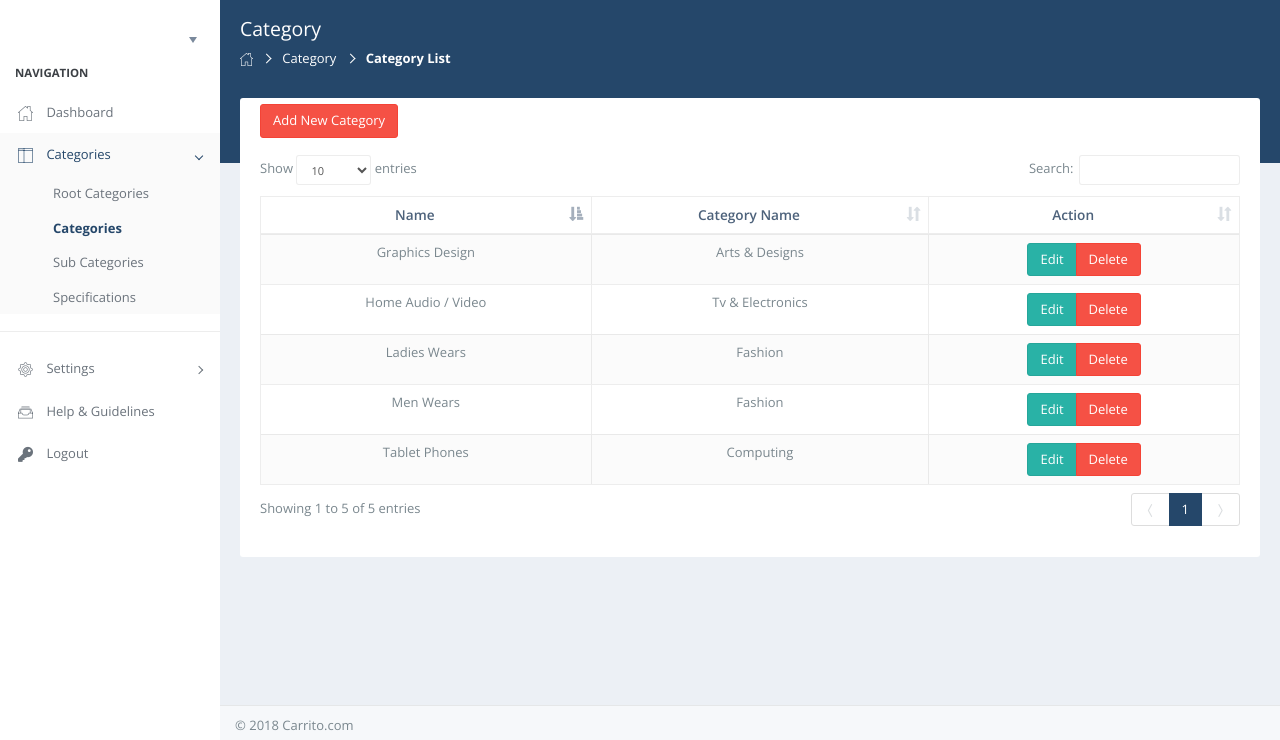
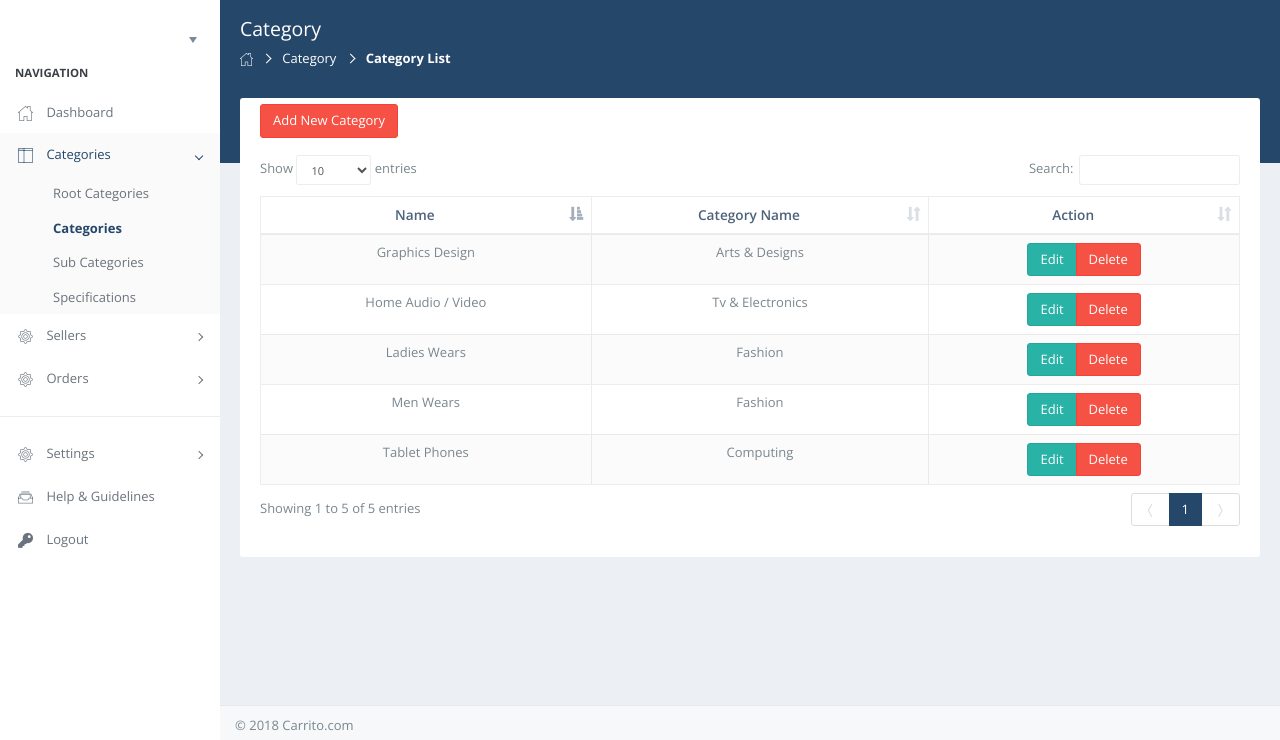
Before and after one commit to schoolvillephilip/admin, a CodeIgniter app: page /admin/index.php/categories/category in a window 1280 px wide. Shown: the part 60-800 px from the top of the page. Run offline with CodeIgniter, Linux system fonts and the light colour scheme; the visitor is signed in with stand-in values (Sample User, id 1); data comes from the database, SQL or seed files in the repository; data that the repository does not hold is empty; some libraries are stand-ins or nearby versions; some web fonts are replaced.

Commit message:
Menu for orders and sellers

```diff
--- a/application/views/templates/menu.php
+++ b/application/views/templates/menu.php
@@ -85,6 +85,40 @@
 							</ul>
 						</li>
 
+						<li class="<?php if ($pg_name == 'sellers') echo 'class="active-sub"' ?>">
+							<a href="#">
+								<i class="demo-pli-gear"></i>
+								<span class="menu-title">Sellers</span>
+								<i class="arrow"></i>
+							</a>
+
+							<!--Submenu-->
+							<ul class="collapse <?php if ($pg_name == 'sellers') echo 'in'; ?>">
+								<li <?php if ($sub_name == 'sellers_overview') echo 'class="active-link"' ?>><a
+										href="<?= base_url('sellers') ?>">Sellers Overview</a></li>
+								<li <?php if ($sub_name == 'manage_sellers') echo 'class="active-link"' ?>><a
+										href="<?= base_url('sellers/manage'); ?>">Manage Sellers</a></li>
+
+							</ul>
+						</li>
+
+						<li class="<?php if ($pg_name == 'orders') echo 'class="active-sub"' ?>">
+							<a href="#">
+								<i class="demo-pli-gear"></i>
+								<span class="menu-title">Orders</span>
+								<i class="arrow"></i>
+							</a>
+
+							<!--Submenu-->
+							<ul class="collapse <?php if ($pg_name == 'orders') echo 'in'; ?>">
+								<li <?php if ($sub_name == 'orders_overview') echo 'class="active-link"' ?>><a
+										href="<?= base_url('orders') ?>">Sellers Overview</a></li>
+								<li <?php if ($sub_name == 'manage_sellers') echo 'class="active-link"' ?>><a
+										href="<?= base_url('orders/manage'); ?>">Manage Orders</a></li>
+
+							</ul>
+						</li>
+
 
 						<li class="list-divider"></li>
 						<li class="<?php if ($pg_name == 'settings') echo 'class="active-sub"' ?>">
```
